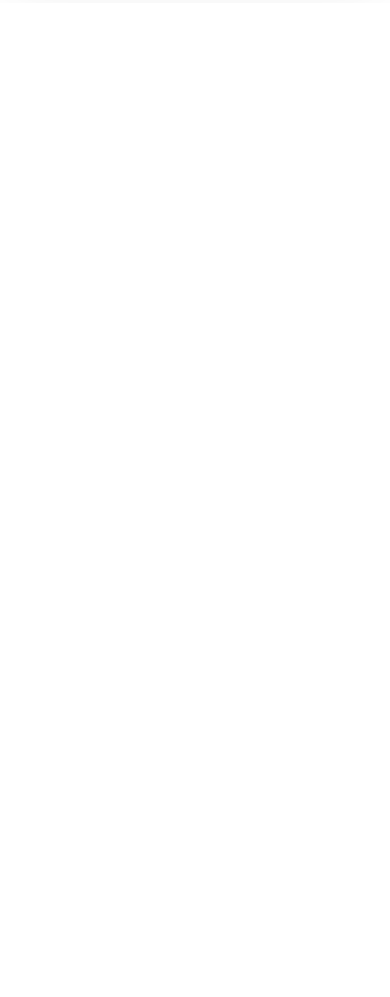
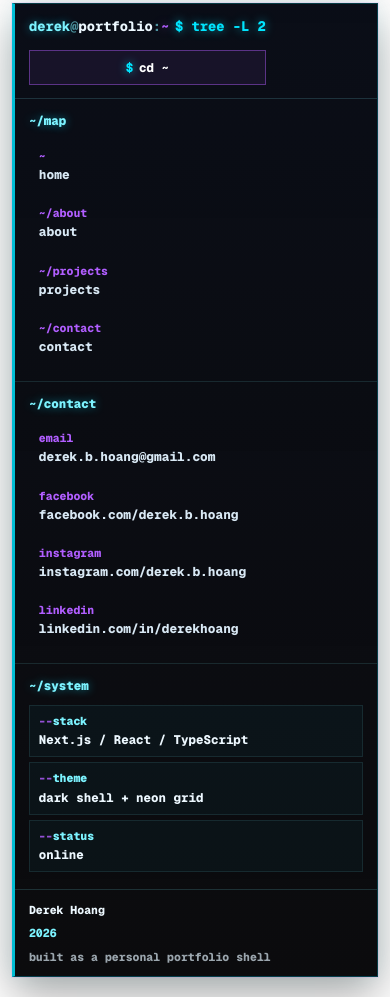
Before and after one commit to derekbhoang/derekhoang, a Next.js app: page / in a window 390 px wide. Shown: the part 4038-5035 px from the top of the page. Before the commit the page ends 4041 px from the top, so only its background shows below. Built offline with nearby package versions, Linux system fonts and the light colour scheme.

Commit message:
Add footer. Additionally, structure the code base

```diff
--- a/src/app/layout.tsx
+++ b/src/app/layout.tsx
@@ -2,6 +2,7 @@ import type { Metadata } from "next";
 import { Geist, Geist_Mono } from "next/font/google";
 import "./globals.css";
 import ScannerGridBackground from "@/components/backgrounds/ScannerGridBackground";
+import SiteFooter from "@/components/footer/SiteFooter";
 import SiteNavbar from "@/components/navigation/SiteNavbar";
 
 const geistSans = Geist({
@@ -34,6 +35,7 @@ export default function RootLayout({
         <div className="relative z-10 flex min-h-screen flex-col">
           <SiteNavbar />
           {children}
+          <SiteFooter />
         </div>
       </body>
     </html>
--- a/src/app/page.tsx
+++ b/src/app/page.tsx
@@ -1,30 +1,8 @@
 import Image from "next/image";
 import Link from "next/link";
 import TerminalWindow from "@/components/terminal/TerminalWindow";
+import { contactLinks } from "@/content/site";
 import styles from "./page.module.css";
-
-const contactLinks = [
-  {
-    label: "email",
-    href: "mailto:derek.b.hoang@gmail.com",
-    value: "derek.b.hoang@gmail.com",
-  },
-  {
-    label: "facebook",
-    href: "https://www.facebook.com/derek.b.hoang",
-    value: "facebook.com/derek.b.hoang",
-  },
-  {
-    label: "instagram",
-    href: "https://www.instagram.com/derek.b.hoang/",
-    value: "instagram.com/derek.b.hoang",
-  },
-  {
-    label: "linkedin",
-    href: "https://www.linkedin.com/in/derekhoang/",
-    value: "linkedin.com/in/derekhoang",
-  },
-];
 
 const aboutCommands = [
   {
--- /dev/null
+++ b/src/components/footer/SiteFooter.module.css
@@ -0,0 +1,309 @@
+.footer {
+  width: 100%;
+  padding: 0 clamp(0.75rem, 3vw, 1.5rem) clamp(1.25rem, 3vw, 2rem);
+  font-family: var(--font-geist-mono), "Courier New", monospace;
+}
+
+.shell {
+  width: min(100%, 72rem);
+  margin: 0 auto;
+  border: 1px solid rgba(0, 229, 255, 0.24);
+  border-left: 3px solid rgba(0, 229, 255, 0.82);
+  background:
+    linear-gradient(180deg, rgba(4, 8, 18, 0.86), rgba(0, 0, 0, 0.76)),
+    rgba(1, 3, 10, 0.82);
+  box-shadow:
+    0 0 0 1px rgba(177, 94, 255, 0.11),
+    0 18px 42px rgba(0, 0, 0, 0.34),
+    0 0 24px rgba(0, 229, 255, 0.08);
+  backdrop-filter: blur(18px);
+}
+
+.promptRow {
+  display: flex;
+  align-items: center;
+  justify-content: space-between;
+  gap: 0.9rem;
+  min-width: 0;
+  padding: 0.82rem 0.9rem;
+  border-bottom: 1px solid rgba(125, 243, 255, 0.16);
+}
+
+.prompt {
+  display: flex;
+  flex-wrap: wrap;
+  align-items: center;
+  min-width: 0;
+  margin: 0;
+  color: #edf8ff;
+  font-size: 0.86rem;
+  font-weight: 800;
+  line-height: 1.35;
+  letter-spacing: 0;
+}
+
+.promptUser {
+  color: #7cf3ff;
+  text-shadow: 0 0 10px rgba(0, 229, 255, 0.46);
+}
+
+.promptMuted {
+  color: rgba(125, 243, 255, 0.58);
+}
+
+.promptPath {
+  color: #b15eff;
+  text-shadow: 0 0 10px rgba(177, 94, 255, 0.52);
+}
+
+.promptCommand {
+  margin-left: 0.36rem;
+  color: #00e5ff;
+  text-shadow: 0 0 10px rgba(0, 229, 255, 0.56);
+}
+
+.rootLink {
+  display: inline-flex;
+  align-items: center;
+  justify-content: center;
+  flex: 0 0 auto;
+  min-height: 2.2rem;
+  padding: 0.5rem 0.68rem;
+  border: 1px solid rgba(177, 94, 255, 0.44);
+  background: rgba(177, 94, 255, 0.08);
+  color: #ffffff;
+  font-size: 0.78rem;
+  font-weight: 800;
+  line-height: 1;
+  text-decoration: none;
+  letter-spacing: 0;
+  transition:
+    border-color 160ms ease,
+    box-shadow 160ms ease;
+}
+
+.rootLink::before {
+  content: "$";
+  margin-right: 0.36rem;
+  color: #00e5ff;
+  text-shadow: 0 0 10px rgba(0, 229, 255, 0.62);
+}
+
+.rootLink:hover,
+.rootLink:focus-visible {
+  border-color: rgba(0, 229, 255, 0.68);
+  box-shadow: inset 0 0 16px rgba(0, 229, 255, 0.1);
+}
+
+.grid {
+  display: grid;
+  grid-template-columns: minmax(0, 0.86fr) minmax(0, 1.14fr) minmax(15rem, 0.8fr);
+  gap: 0;
+}
+
+.column {
+  min-width: 0;
+  padding: 1rem 0.9rem 1.05rem;
+  border-right: 1px solid rgba(125, 243, 255, 0.12);
+}
+
+.column:last-child {
+  border-right: 0;
+}
+
+.column h2 {
+  margin: 0 0 0.76rem;
+  color: #7cf3ff;
+  font-size: 0.78rem;
+  font-weight: 900;
+  line-height: 1;
+  letter-spacing: 0;
+  text-shadow: 0 0 10px rgba(0, 229, 255, 0.48);
+}
+
+.linkList {
+  display: grid;
+  gap: 0.34rem;
+  margin: 0;
+  padding: 0;
+  list-style: none;
+}
+
+.linkList a {
+  display: grid;
+  grid-template-columns: minmax(5.6rem, 0.42fr) minmax(0, 1fr);
+  align-items: center;
+  gap: 0.66rem;
+  min-height: 2.35rem;
+  padding: 0.5rem 0.56rem;
+  border: 1px solid transparent;
+  color: #d8e8f4;
+  text-decoration: none;
+  transition:
+    border-color 160ms ease,
+    background-color 160ms ease,
+    color 160ms ease,
+    text-shadow 160ms ease;
+}
+
+.linkList a:hover,
+.linkList a:focus-visible {
+  border-color: rgba(0, 229, 255, 0.18);
+  background: rgba(0, 229, 255, 0.06);
+  color: #ffffff;
+  text-shadow: 0 0 10px rgba(0, 229, 255, 0.34);
+}
+
+.linkList span {
+  min-width: 0;
+  overflow: hidden;
+  line-height: 1.25;
+  text-overflow: ellipsis;
+  white-space: nowrap;
+}
+
+.linkList span:first-child {
+  color: #b15eff;
+  font-size: 0.72rem;
+  font-weight: 800;
+}
+
+.linkList span:last-child {
+  font-size: 0.8rem;
+  font-weight: 750;
+}
+
+.systemList {
+  display: grid;
+  gap: 0.34rem;
+  margin: 0;
+}
+
+.systemList div {
+  display: grid;
+  grid-template-columns: minmax(4.4rem, 0.4fr) minmax(0, 1fr);
+  align-items: start;
+  gap: 0.58rem;
+  min-height: 2.35rem;
+  padding: 0.5rem 0.56rem;
+  border: 1px solid rgba(125, 243, 255, 0.1);
+  background: rgba(0, 229, 255, 0.035);
+}
+
+.systemList dt,
+.systemList dd {
+  min-width: 0;
+  margin: 0;
+  line-height: 1.28;
+  letter-spacing: 0;
+}
+
+.systemList dt {
+  color: #7cf3ff;
+  font-size: 0.72rem;
+  font-weight: 850;
+}
+
+.systemList dt::before {
+  content: "--";
+  color: rgba(177, 94, 255, 0.82);
+}
+
+.systemList dd {
+  overflow: hidden;
+  color: #edf8ff;
+  font-size: 0.78rem;
+  font-weight: 750;
+  text-overflow: ellipsis;
+}
+
+.bottomBar {
+  display: flex;
+  flex-wrap: wrap;
+  align-items: center;
+  justify-content: space-between;
+  gap: 0.5rem 1rem;
+  padding: 0.72rem 0.9rem;
+  border-top: 1px solid rgba(125, 243, 255, 0.16);
+  color: rgba(216, 232, 244, 0.7);
+  font-size: 0.72rem;
+  font-weight: 750;
+  line-height: 1.35;
+  letter-spacing: 0;
+}
+
+.bottomBar span:first-child {
+  color: #edf8ff;
+}
+
+.bottomBar span:nth-child(2) {
+  color: #7cf3ff;
+}
+
+.rootLink:focus-visible,
+.linkList a:focus-visible {
+  outline: 2px solid rgba(0, 229, 255, 0.9);
+  outline-offset: 3px;
+}
+
+@media (max-width: 900px) {
+  .grid {
+    grid-template-columns: 1fr 1fr;
+  }
+
+  .column:nth-child(2) {
+    border-right: 0;
+  }
+
+  .column:last-child {
+    grid-column: 1 / -1;
+    border-top: 1px solid rgba(125, 243, 255, 0.12);
+  }
+}
+
+@media (max-width: 620px) {
+  .footer {
+    padding-inline: 0.72rem;
+  }
+
+  .promptRow {
+    display: grid;
+    justify-items: start;
+  }
+
+  .grid {
+    grid-template-columns: 1fr;
+  }
+
+  .column,
+  .column:nth-child(2),
+  .column:last-child {
+    border-right: 0;
+  }
+
+  .column + .column {
+    border-top: 1px solid rgba(125, 243, 255, 0.12);
+  }
+
+  .linkList a,
+  .systemList div {
+    grid-template-columns: 1fr;
+    gap: 0.22rem;
+  }
+
+  .rootLink {
+    width: 100%;
+  }
+
+  .bottomBar {
+    display: grid;
+    justify-content: stretch;
+  }
+}
+
+@media (prefers-reduced-motion: reduce) {
+  .rootLink,
+  .linkList a {
+    transition: none;
+  }
+}
--- /dev/null
+++ b/src/components/footer/SiteFooter.tsx
@@ -0,0 +1,88 @@
+import Link from "next/link";
+import { contactLinks, footerDirectories } from "@/content/site";
+import styles from "./SiteFooter.module.css";
+
+const systemRows = [
+  ["stack", "Next.js / React / TypeScript"],
+  ["theme", "dark shell + neon grid"],
+  ["status", "online"],
+];
+
+export default function SiteFooter() {
+  return (
+    <footer className={styles.footer} aria-label="Site footer">
+      <div className={styles.shell}>
+        <div className={styles.promptRow}>
+          <p className={styles.prompt} aria-label="derek@portfolio:~$ tree -L 2">
+            <span className={styles.promptUser}>derek</span>
+            <span className={styles.promptMuted}>@</span>
+            <span>portfolio</span>
+            <span className={styles.promptMuted}>:</span>
+            <span className={styles.promptPath}>~</span>
+            <span className={styles.promptCommand}>$ tree -L 2</span>
+          </p>
+
+          <Link href="/" className={styles.rootLink}>
+            cd ~
+          </Link>
+        </div>
+
+        <div className={styles.grid}>
+          <section className={styles.column} aria-labelledby="footer-map-title">
+            <h2 id="footer-map-title">~/map</h2>
+            <ul className={styles.linkList}>
+              {footerDirectories.map((item) => (
+                <li key={item.href}>
+                  <Link href={item.href}>
+                    <span>{item.path}</span>
+                    <span>{item.label}</span>
+                  </Link>
+                </li>
+              ))}
+            </ul>
+          </section>
+
+          <section className={styles.column} aria-labelledby="footer-contact-title">
+            <h2 id="footer-contact-title">~/contact</h2>
+            <ul className={styles.linkList}>
+              {contactLinks.map((link) => {
+                const isExternal = link.href.startsWith("https://");
+
+                return (
+                  <li key={link.label}>
+                    <a
+                      href={link.href}
+                      target={isExternal ? "_blank" : undefined}
+                      rel={isExternal ? "noopener noreferrer" : undefined}
+                    >
+                      <span>{link.label}</span>
+                      <span>{link.value}</span>
+                    </a>
+                  </li>
+                );
+              })}
+            </ul>
+          </section>
+
+          <section className={styles.column} aria-labelledby="footer-system-title">
+            <h2 id="footer-system-title">~/system</h2>
+            <dl className={styles.systemList}>
+              {systemRows.map(([label, value]) => (
+                <div key={label}>
+                  <dt>{label}</dt>
+                  <dd>{value}</dd>
+                </div>
+              ))}
+            </dl>
+          </section>
+        </div>
+
+        <div className={styles.bottomBar}>
+          <span>Derek Hoang</span>
+          <span>2026</span>
+          <span>built as a personal portfolio shell</span>
+        </div>
+      </div>
+    </footer>
+  );
+}
--- /dev/null
+++ b/src/content/site.ts
@@ -0,0 +1,29 @@
+export const contactLinks = [
+  {
+    label: "email",
+    href: "mailto:derek.b.hoang@gmail.com",
+    value: "derek.b.hoang@gmail.com",
+  },
+  {
+    label: "facebook",
+    href: "https://www.facebook.com/derek.b.hoang",
+    value: "facebook.com/derek.b.hoang",
+  },
+  {
+    label: "instagram",
+    href: "https://www.instagram.com/derek.b.hoang/",
+    value: "instagram.com/derek.b.hoang",
+  },
+  {
+    label: "linkedin",
+    href: "https://www.linkedin.com/in/derekhoang/",
+    value: "linkedin.com/in/derekhoang",
+  },
+];
+
+export const footerDirectories = [
+  { href: "/", label: "home", path: "~" },
+  { href: "/#about", label: "about", path: "~/about" },
+  { href: "/#projects", label: "projects", path: "~/projects" },
+  { href: "/#contact", label: "contact", path: "~/contact" },
+];
```
